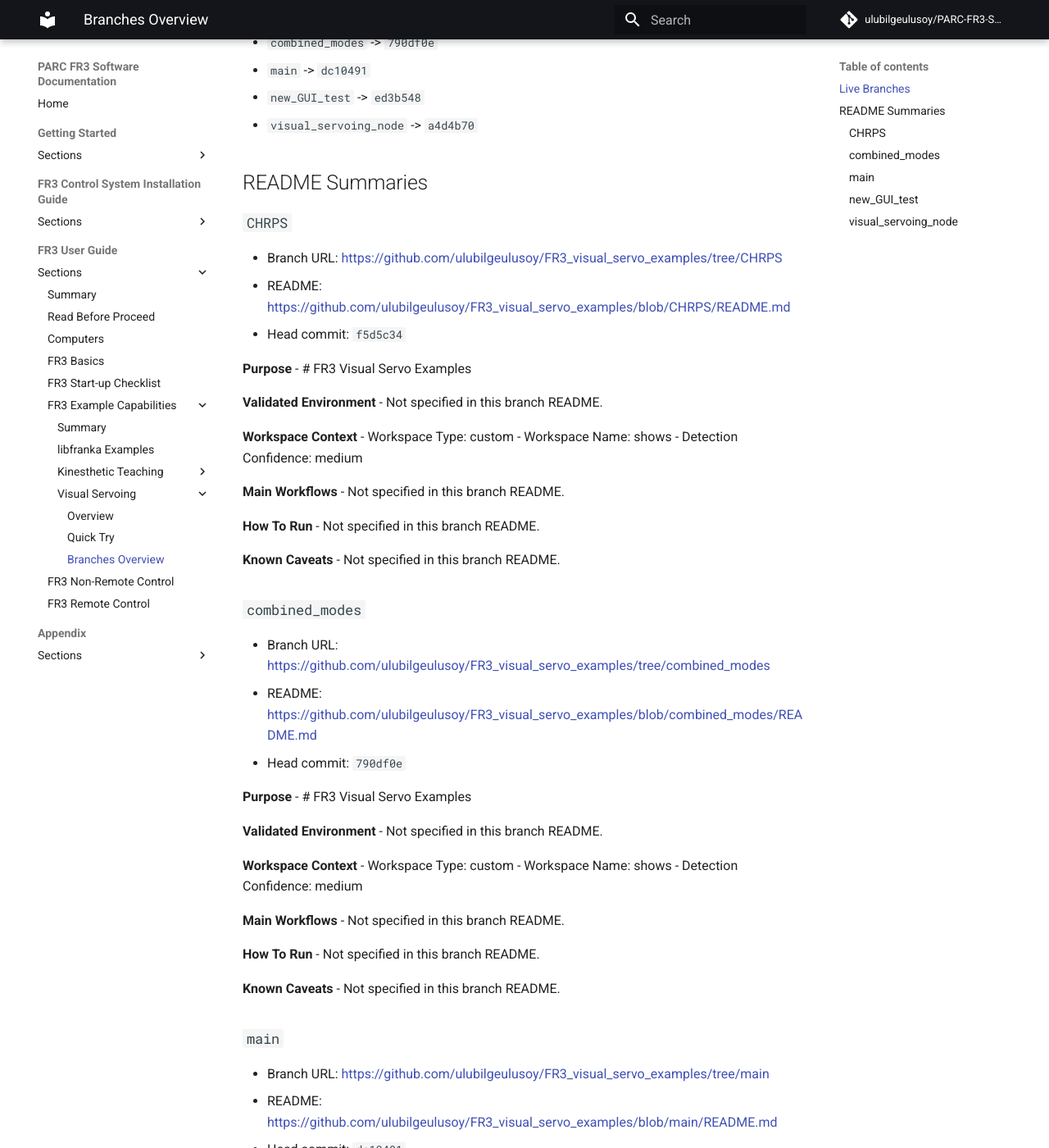
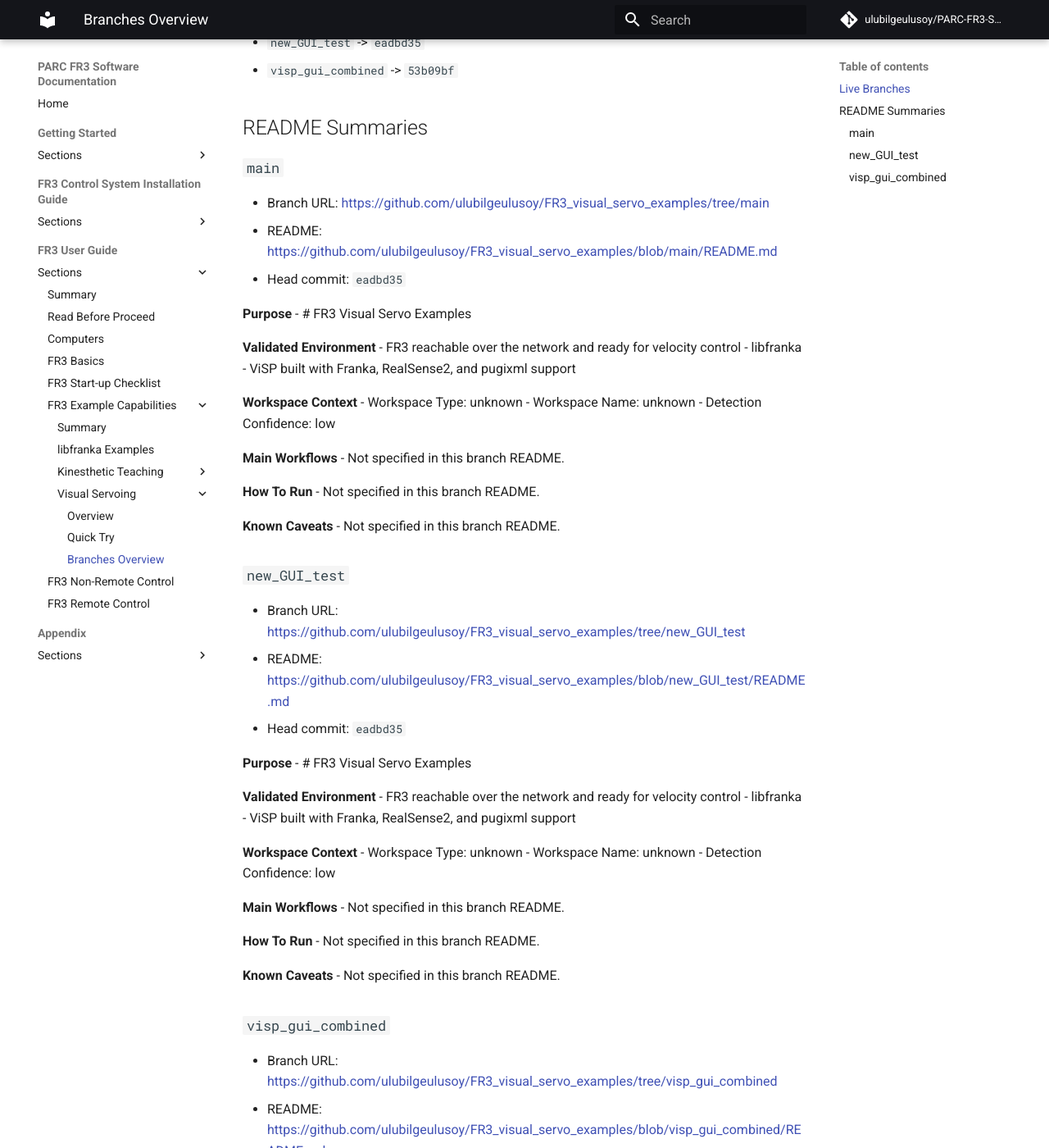
Before and after one commit to ulubilgeulusoy/PARC-FR3-Software-Docs, an MkDocs documentation site: the page built from docs/user-guide/fr3-example-capabilities/visual-servoing/branches-overview.md, in a window 1280 px wide and 1400 px high, scrolled down 358 px. Shown: the whole window at 82% size. Built offline with MkDocs 1.6.1 and Material for MkDocs 9.7.7, drawn with Linux system fonts in a browser that asks for light colours; comment, search, counter and statistics services are not loaded; some of the changed text lies outside the part shown.

Commit message:
docs: refresh branch overviews

```diff
--- a/docs/user-guide/fr3-example-capabilities/visual-servoing/branches-overview.md
+++ b/docs/user-guide/fr3-example-capabilities/visual-servoing/branches-overview.md
@@ -3,83 +3,29 @@
 This page is auto-generated from the live GitHub branch list:
 <https://github.com/ulubilgeulusoy/FR3_visual_servo_examples/branches>
 
-Last updated: 2026-05-13 21:36 UTC
+Last updated: 2026-05-13 22:11 UTC
 
 ## Live Branches
 
-- `CHRPS` -> `f5d5c34`
-- `combined_modes` -> `790df0e`
-- `main` -> `dc10491`
-- `new_GUI_test` -> `ed3b548`
-- `visual_servoing_node` -> `a4d4b70`
+- `main` -> `eadbd35`
+- `new_GUI_test` -> `eadbd35`
+- `visp_gui_combined` -> `53b09bf`
 
 ## README Summaries
 
-### `CHRPS`
+### `main`
 
-- Branch URL: <https://github.com/ulubilgeulusoy/FR3_visual_servo_examples/tree/CHRPS>
-- README: <https://github.com/ulubilgeulusoy/FR3_visual_servo_examples/blob/CHRPS/README.md>
-- Head commit: `f5d5c34`
+- Branch URL: <https://github.com/ulubilgeulusoy/FR3_visual_servo_examples/tree/main>
+- README: <https://github.com/ulubilgeulusoy/FR3_visual_servo_examples/blob/main/README.md>
+- Head commit: `eadbd35`
 
 **Purpose**
 - # FR3 Visual Servo Examples
 
 **Validated Environment**
-- Not specified in this branch README.
-
-**Workspace Context**
-- Workspace Type: custom
-- Workspace Name: shows
-- Detection Confidence: medium
-
-**Main Workflows**
-- Not specified in this branch README.
-
-**How To Run**
-- Not specified in this branch README.
-
-**Known Caveats**
-- Not specified in this branch README.
-
-
-### `combined_modes`
-
-- Branch URL: <https://github.com/ulubilgeulusoy/FR3_visual_servo_examples/tree/combined_modes>
-- README: <https://github.com/ulubilgeulusoy/FR3_visual_servo_examples/blob/combined_modes/README.md>
-- Head commit: `790df0e`
-
-**Purpose**
-- # FR3 Visual Servo Examples
-
-**Validated Environment**
-- Not specified in this branch README.
-
-**Workspace Context**
-- Workspace Type: custom
-- Workspace Name: shows
-- Detection Confidence: medium
-
-**Main Workflows**
-- Not specified in this branch README.
-
-**How To Run**
-- Not specified in this branch README.
-
-**Known Caveats**
-- Not specified in this branch README.
-
-
-### `main`
-
-- Branch URL: <https://github.com/ulubilgeulusoy/FR3_visual_servo_examples/tree/main>
-- README: <https://github.com/ulubilgeulusoy/FR3_visual_servo_examples/blob/main/README.md>
-- Head commit: `dc10491`
-
-**Purpose**
-- # FR3 Visual Servo Examples
-
-**Validated Environment**
-- Not specified in this branch README.
+- FR3 reachable over the network and ready for velocity control
+- libfranka
+- ViSP built with Franka, RealSense2, and pugixml support
 
 **Workspace Context**
 - Workspace Type: unknown
@@ -100,13 +46,13 @@ Last updated: 2026-05-13 21:36 UTC
 
 - Branch URL: <https://github.com/ulubilgeulusoy/FR3_visual_servo_examples/tree/new_GUI_test>
 - README: <https://github.com/ulubilgeulusoy/FR3_visual_servo_examples/blob/new_GUI_test/README.md>
-- Head commit: `ed3b548`
+- Head commit: `eadbd35`
 
 **Purpose**
 - # FR3 Visual Servo Examples
 
 **Validated Environment**
-- FR3 reachable over the network
+- FR3 reachable over the network and ready for velocity control
 - libfranka
 - ViSP built with Franka, RealSense2, and pugixml support
 
@@ -125,21 +71,24 @@ Last updated: 2026-05-13 21:36 UTC
 - Not specified in this branch README.
 
 
-### `visual_servoing_node`
+### `visp_gui_combined`
 
-- Branch URL: <https://github.com/ulubilgeulusoy/FR3_visual_servo_examples/tree/visual_servoing_node>
-- README: <https://github.com/ulubilgeulusoy/FR3_visual_servo_examples/blob/visual_servoing_node/README.md>
-- Head commit: `a4d4b70`
+- Branch URL: <https://github.com/ulubilgeulusoy/FR3_visual_servo_examples/tree/visp_gui_combined>
+- README: <https://github.com/ulubilgeulusoy/FR3_visual_servo_examples/blob/visp_gui_combined/README.md>
+- Head commit: `53b09bf`
 
 **Purpose**
 - # FR3 Visual Servo Examples
+- adjustable AprilTag size and desired standoff distance
 
 **Validated Environment**
-- Not specified in this branch README.
+- FR3 reachable on the network and ready for velocity control
+- libfranka
+- ViSP built with Franka and RealSense support
 
 **Workspace Context**
-- Workspace Type: mixed
-- Workspace Name: follows, shows
+- Workspace Type: unknown
+- Workspace Name: unknown
 - Detection Confidence: low
 
 **Main Workflows**
```
Also changed, not shown: docs/user-guide/fr3-example-capabilities/kinesthetic-teaching/branches-overview.md (+1 -1 lines).
